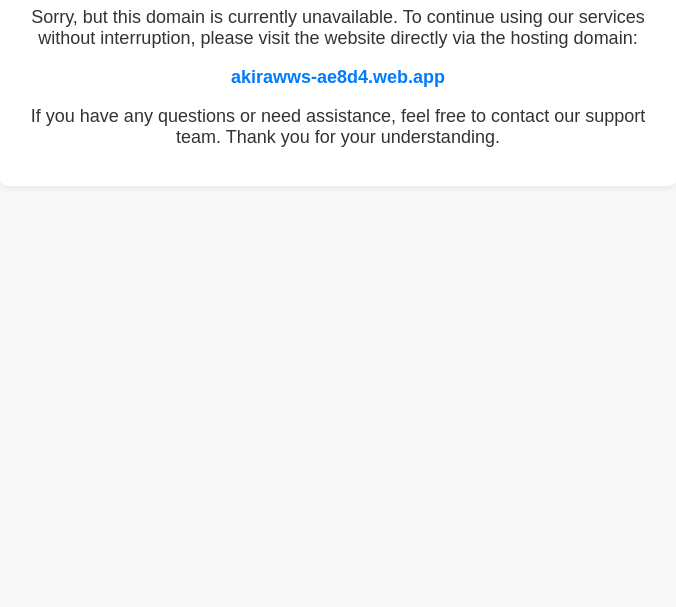
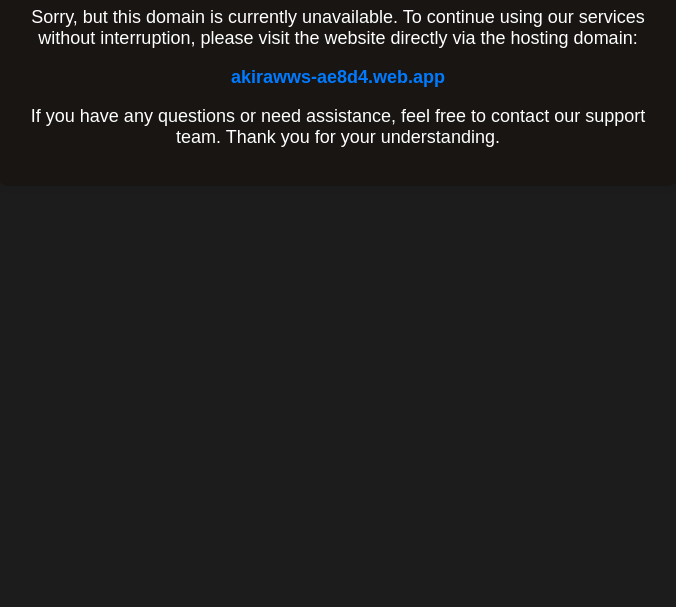
Before and after one commit to akirawws/Tech, a plain HTML site: page index.html in a window 1280 px wide. Shown: the part 193-800 px from the top of the page, without its empty margins (302-978 px from the left). Drawn offline with Linux system fonts and the light colour scheme.

Commit message:
Add files via upload

```diff
--- a/index.html
+++ b/index.html
@@ -8,7 +8,7 @@
         body {
             font-family: Arial, sans-serif;
             text-align: center;
-            background-color: #f8f8f8;
+            background-color: #1C1C1C;
             margin: 0;
             padding: 0;
         }
@@ -16,7 +16,7 @@
             width: 50%;
             margin: 100px auto;
             padding: 20px;
-            background-color: #fff;
+            background-color: #181513;
             box-shadow: 0 0 10px rgba(0, 0, 0, 0.1);
             border-radius: 10px;
         }
@@ -25,7 +25,7 @@
         }
         p {
             font-size: 18px;
-            color: #333;
+            color: white;
         }
         a {
             color: #007bff;
```
